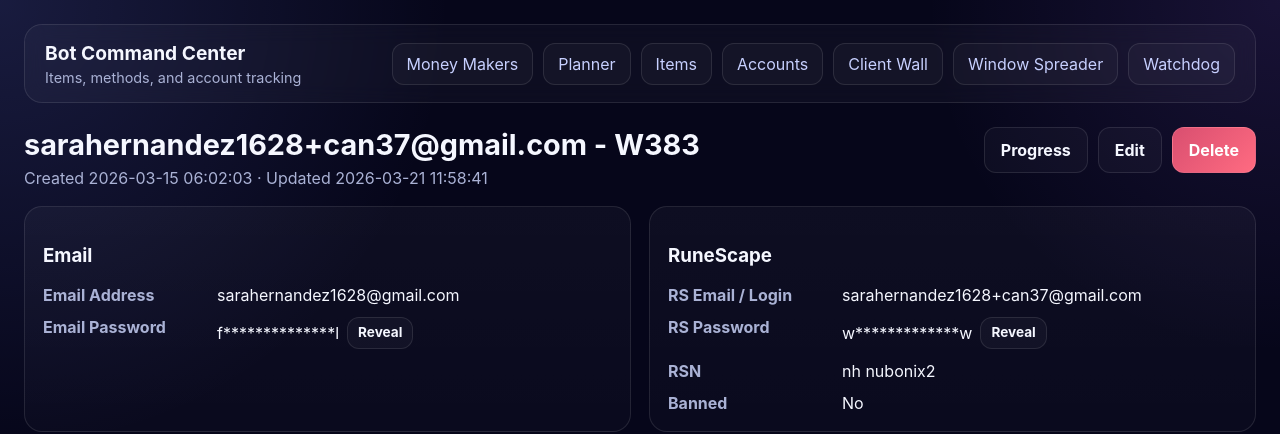
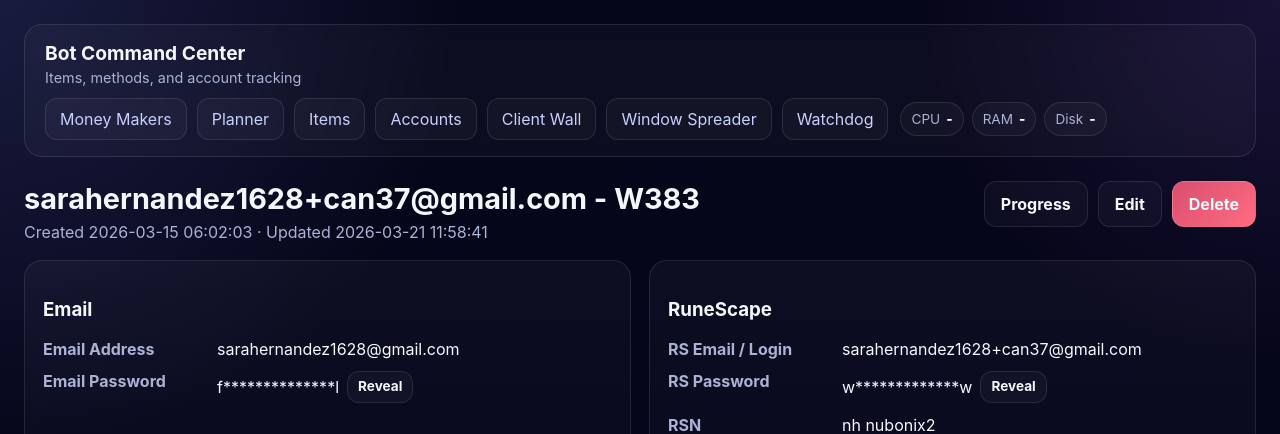
Before and after one commit to nubonics/BotCommandCenter, a FastAPI app: page /accounts/1 in a window 1280 px wide. Shown: the top 434 px of the page. Run offline with FastAPI, Linux system fonts and the light colour scheme; parts of the project's set-up code (start-up, migrations or seed data) failed here and were passed over; some libraries are stand-ins or nearby versions.

Commit message:
Add hardware usage API + navbar HW pills (CPU/RAM/Disk/GPU)

```diff
--- a/botfarm/app/main.py
+++ b/botfarm/app/main.py
@@ -5,6 +5,8 @@ import contextlib
 import os
 from contextlib import asynccontextmanager
 from pathlib import Path
+
+import psutil
 
 from fastapi import Depends, FastAPI, Form, HTTPException, Request
 from fastapi.responses import HTMLResponse, JSONResponse, RedirectResponse
@@ -32,6 +34,85 @@ from .services import (
 )
 
 BASE_DIR = Path(__file__).resolve().parent
+
+
+def _bytes_to_gb(n: float) -> float:
+    return float(n) / (1024.0 ** 3)
+
+
+def _try_get_nvidia_gpu() -> dict | None:
+    """Best-effort NVIDIA GPU stats.
+
+    Returns None if nvidia-smi is not available.
+    """
+    import shutil
+    import subprocess
+
+    exe = shutil.which("nvidia-smi")
+    if not exe:
+        return None
+
+    try:
+        # util.gpu, memory.used, memory.total (percent not directly provided)
+        out = subprocess.check_output(
+            [
+                exe,
+                "--query-gpu=utilization.gpu,memory.used,memory.total,temperature.gpu,name",
+                "--format=csv,noheader,nounits",
+            ],
+            stderr=subprocess.DEVNULL,
+            timeout=2,
+            text=True,
+        ).strip()
+        if not out:
+            return None
+        # Take first GPU only for now.
+        line = out.splitlines()[0]
+        parts = [p.strip() for p in line.split(",")]
+        if len(parts) < 5:
+            return None
+        util = float(parts[0])
+        mem_used = float(parts[1])
+        mem_total = float(parts[2])
+        temp = float(parts[3])
+        name = parts[4]
+        mem_pct = (mem_used / mem_total * 100.0) if mem_total > 0 else 0.0
+        return {
+            "name": name,
+            "util_percent": round(util, 1),
+            "mem_used_mb": round(mem_used, 0),
+            "mem_total_mb": round(mem_total, 0),
+            "mem_percent": round(mem_pct, 1),
+            "temp_c": round(temp, 0),
+        }
+    except Exception:
+        return None
+
+
+@app.get("/api/health/hw")
+def hw_health() -> JSONResponse:
+    """Hardware usage snapshot for the navbar."""
+
+    cpu = psutil.cpu_percent(interval=None)
+    vm = psutil.virtual_memory()
+
+    # Pick a stable path for disk usage.
+    # On Windows, this will resolve to the drive containing the current working dir.
+    disk = psutil.disk_usage(str(Path.cwd().anchor or Path.cwd()))
+
+    gpu = _try_get_nvidia_gpu()
+
+    payload = {
+        "cpu_percent": round(float(cpu), 1),
+        "ram_percent": round(float(vm.percent), 1),
+        "ram_used_gb": round(_bytes_to_gb(vm.used), 2),
+        "ram_total_gb": round(_bytes_to_gb(vm.total), 2),
+        "disk_percent": round(float(disk.percent), 1),
+        "disk_used_gb": round(_bytes_to_gb(disk.used), 2),
+        "disk_total_gb": round(_bytes_to_gb(disk.total), 2),
+        "gpu": gpu,
+    }
+    return JSONResponse(payload)
 
 
 def format_gp(value) -> str:
--- a/botfarm/app/templates/base.html
+++ b/botfarm/app/templates/base.html
@@ -89,6 +89,43 @@
             flex-wrap: wrap;
             gap: 10px;
         }
+
+        .topbar-right {
+            display: flex;
+            align-items: center;
+            gap: 12px;
+            flex-wrap: wrap;
+            justify-content: flex-end;
+        }
+
+        .hwbar {
+            display: flex;
+            gap: 8px;
+            flex-wrap: wrap;
+            align-items: center;
+            justify-content: flex-end;
+            color: var(--muted);
+            font-size: 0.85rem;
+        }
+
+        .pill {
+            display: inline-flex;
+            gap: 6px;
+            align-items: center;
+            padding: 8px 10px;
+            border-radius: 999px;
+            border: 1px solid var(--border);
+            background: rgba(255,255,255,0.03);
+            white-space: nowrap;
+        }
+
+        .pill strong {
+            color: var(--text);
+            font-weight: 800;
+        }
+
+        .pill.bad strong { color: var(--bad); }
+        .pill.warn strong { color: var(--warn); }
 
         .nav a {
             padding: 10px 14px;
@@ -347,6 +384,7 @@
                 <h1>Bot Command Center</h1>
                 <p>Items, methods, and account tracking</p>
             </div>
+            <div class="topbar-right">
                 <nav class="nav">
                     <a href="/">Money Makers</a>
                     <a href="/planner_core/plans">Planner</a>
@@ -356,6 +394,14 @@
                     <a href="/window-spreader">Window Spreader</a>
                     <a href="/watchdog">Watchdog</a>
                 </nav>
+
+                <div class="hwbar" id="hwbar" aria-label="Hardware usage">
+                    <span class="pill"><span>CPU</span> <strong id="hwCpu">-</strong></span>
+                    <span class="pill"><span>RAM</span> <strong id="hwRam">-</strong></span>
+                    <span class="pill"><span>Disk</span> <strong id="hwDisk">-</strong></span>
+                    <span class="pill" id="hwGpuPill" style="display:none;"><span>GPU</span> <strong id="hwGpu">-</strong></span>
+                </div>
+            </div>
         </div>
 
         {% if message %}
@@ -371,6 +417,54 @@
         if (!el) return;
         el.classList.toggle("revealed");
     }
+
+    function classifyPill(pillEl, pct) {
+        pillEl.classList.remove('warn', 'bad');
+        if (pct >= 95) pillEl.classList.add('bad');
+        else if (pct >= 85) pillEl.classList.add('warn');
+    }
+
+    async function refreshHwbar() {
+        try {
+            const resp = await fetch('/api/health/hw', { cache: 'no-store' });
+            if (!resp.ok) return;
+            const data = await resp.json();
+
+            const cpu = Number(data.cpu_percent ?? 0);
+            const ram = Number(data.ram_percent ?? 0);
+            const disk = Number(data.disk_percent ?? 0);
+
+            const cpuEl = document.getElementById('hwCpu');
+            const ramEl = document.getElementById('hwRam');
+            const diskEl = document.getElementById('hwDisk');
+
+            cpuEl.textContent = `${cpu.toFixed(0)}%`;
+            ramEl.textContent = `${ram.toFixed(0)}%`;
+            diskEl.textContent = `${disk.toFixed(0)}%`;
+
+            classifyPill(cpuEl.parentElement, cpu);
+            classifyPill(ramEl.parentElement, ram);
+            classifyPill(diskEl.parentElement, disk);
+
+            const gpu = data.gpu;
+            const gpuPill = document.getElementById('hwGpuPill');
+            const gpuEl = document.getElementById('hwGpu');
+            if (gpu && gpuPill && gpuEl) {
+                gpuPill.style.display = '';
+                const util = Number(gpu.util_percent ?? 0);
+                gpuEl.textContent = `${util.toFixed(0)}%`;
+                classifyPill(gpuPill, util);
+                gpuPill.title = `${gpu.name || 'GPU'} | mem ${gpu.mem_percent ?? '?'}% | ${gpu.temp_c ?? '?'}C`;
+            } else if (gpuPill) {
+                gpuPill.style.display = 'none';
+            }
+        } catch (e) {
+            // ignore
+        }
+    }
+
+    refreshHwbar();
+    setInterval(refreshHwbar, 2000);
     </script>
 </body>
 </html>
```
Lines whose indentation alone changed are shown as unchanged.
